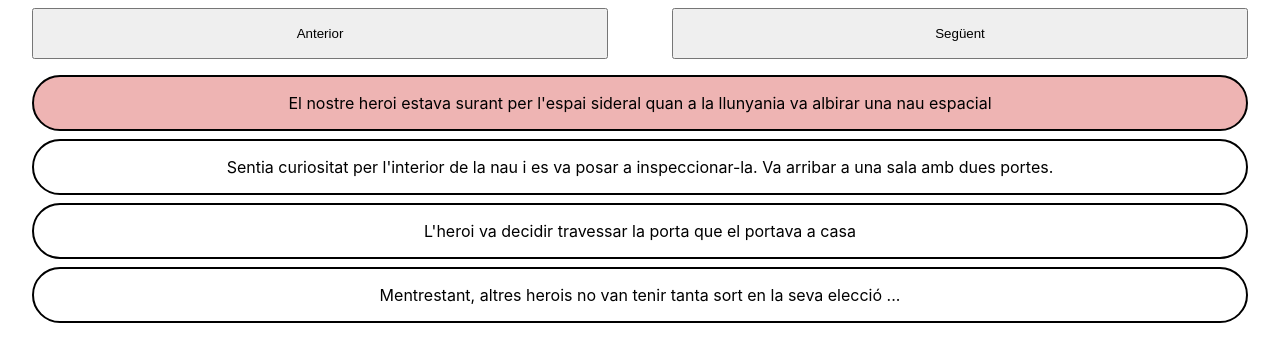
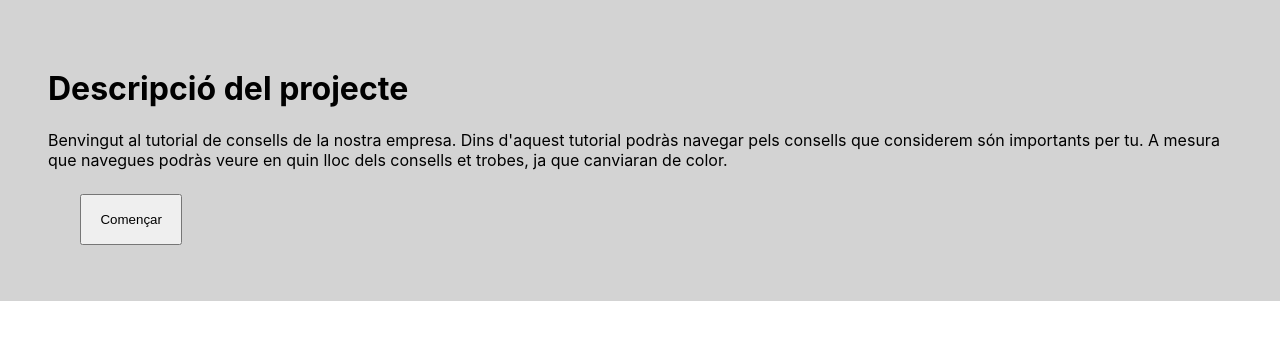
Before and after one commit to omoreno222/ITA-6sprint-React1, a React (Create React App) app in the folder ita-6sprint-react/: page / in a window 1280 px wide. Shown: the top 362 px of the page. Built offline with nearby package versions, Linux system fonts and the light colour scheme.

Commit message:
Nivel 2 del Sprint

```diff
--- a/ita-6sprint-react/src/App.js
+++ b/ita-6sprint-react/src/App.js
@@ -1,12 +1,15 @@
 import React from "react";
 import "./App.css";
 import Escena from "./components/escena/Escena";
-import { Boton, Radiado, Contenedor } from "./styled";
+import { Boton, Radiado, Contenedor, Inicio, BotonInicio } from "./styled";
 import arrayText from "./textHistoria.js";
 import { useState } from "react";
 
 function App() {
   const [posicion, setPosicion] = useState(0);
+  const [wellcome, setWellcome] = useState(true);
+  console.log(wellcome);
+
   const menosPosicion = () => {
     if (posicion > 0) {
       setPosicion(posicion - 1);
@@ -17,6 +20,21 @@ function App() {
       setPosicion(posicion + 1);
     }
   };
+
+  if (wellcome === true) {
+    return (
+      <Inicio>
+        <h1>Descripció del projecte</h1>
+        <p>
+          Benvingut al tutorial de consells de la nostra empresa. Dins d'aquest
+          tutorial podràs navegar pels consells que considerem són importants
+          per tu. A mesura que navegues podràs veure en quin lloc dels consells
+          et trobes, ja que canviaran de color.
+        </p>
+        <BotonInicio onClick={() => setWellcome(false)}>Començar</BotonInicio>
+      </Inicio>
+    );
+  }
 
   return (
     <div className="pral">
--- a/ita-6sprint-react/src/styled.js
+++ b/ita-6sprint-react/src/styled.js
@@ -1,4 +1,9 @@
 import styled from "styled-components";
+
+export const Inicio = styled.div`
+  padding: 3rem;
+  background-color: lightgray;
+`;
 
 export const Radiado = styled.div`
   border: 2px solid black;
@@ -6,7 +11,6 @@ export const Radiado = styled.div`
   margin: 0.5rem 2rem 0.5rem 2rem;
   text-align: center;
   background-color: ${({ active }) => (active ? "#eeb4b3" : "transparent")};
-  }
 `;
 
 export const Contenedor = styled.div`
@@ -18,5 +22,8 @@ export const Boton = styled.button`
   padding: 1rem;
   margin: 0.5rem 2rem 0.5rem 2rem;
   text-align: center;
-  }
 `;
+
+export const BotonInicio = styled(Boton)`
+  width: 8vw;
+`;
```
